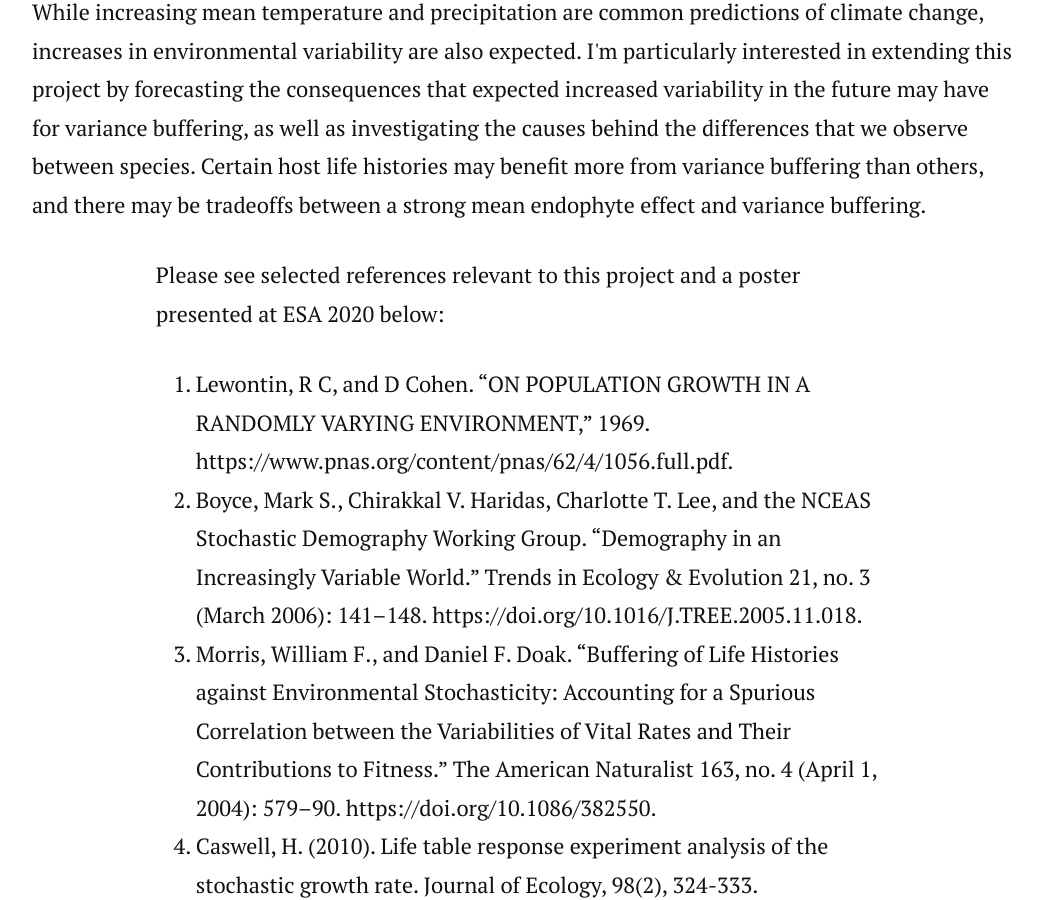
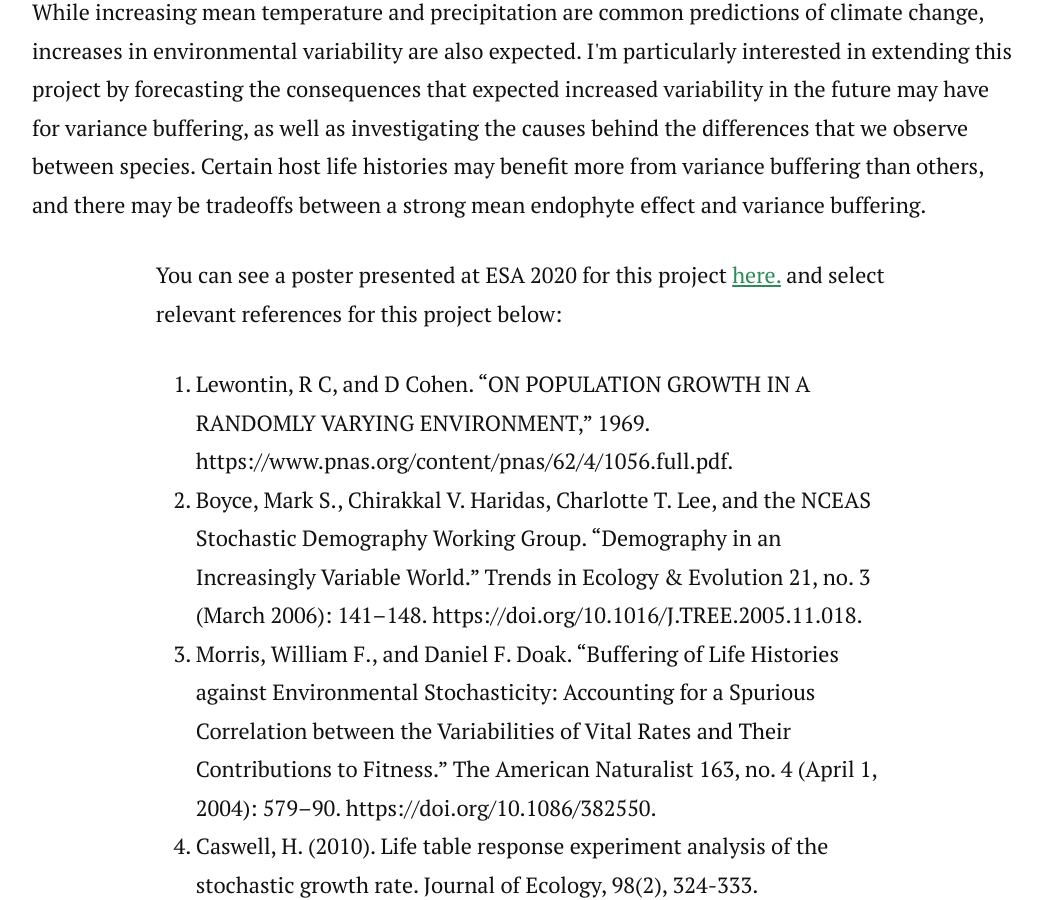
Before and after one commit to joshuacfowler/joshuacfowler.github.io, a Jekyll site: the page built from _posts/2020-07-27-stochastic_demography.markdown, in a window 1280 px wide and 900 px high, scrolled down 3124 px. Shown: the whole window, without its empty margins (113-1155 px from the left). Built offline with Jekyll 4.4.1, drawn with Linux system fonts in a browser that asks for light colours; nearby versions of some CDN libraries.

Commit message:
Update 2020-07-27-stochastic_demography.markdown

```diff
--- a/_posts/2020-07-27-stochastic_demography.markdown
+++ b/_posts/2020-07-27-stochastic_demography.markdown
@@ -36,7 +36,7 @@ From these vital rate estimates, we build stochastic Integral Projection models
 
 While increasing mean temperature and precipitation are common predictions of climate change, increases in environmental variability are also expected. I'm particularly interested in extending this project by forecasting the consequences that expected increased variability in the future may have for variance buffering, as well as investigating the causes behind the differences that we observe between species. Certain host life histories may benefit more from variance buffering than others, and there may be tradeoffs between a strong mean endophyte effect and variance buffering.</p>
 
-Please see selected references relevant to this project and a poster presented at ESA 2020 below:
+You can see a poster presented at ESA 2020 for this project <a href="/assets/posters/Fowler_ESA_2020.pdf" target="_blank">here.</a> and select relevant references for this project below:
 
 1. Lewontin, R C, and D Cohen. “ON POPULATION GROWTH IN A RANDOMLY VARYING ENVIRONMENT,” 1969. https://www.pnas.org/content/pnas/62/4/1056.full.pdf.
 2. Boyce, Mark S., Chirakkal V. Haridas, Charlotte T. Lee, and the NCEAS Stochastic Demography Working Group. “Demography in an Increasingly Variable World.” Trends in Ecology & Evolution 21, no. 3 (March 2006): 141–148. https://doi.org/10.1016/J.TREE.2005.11.018.
```
